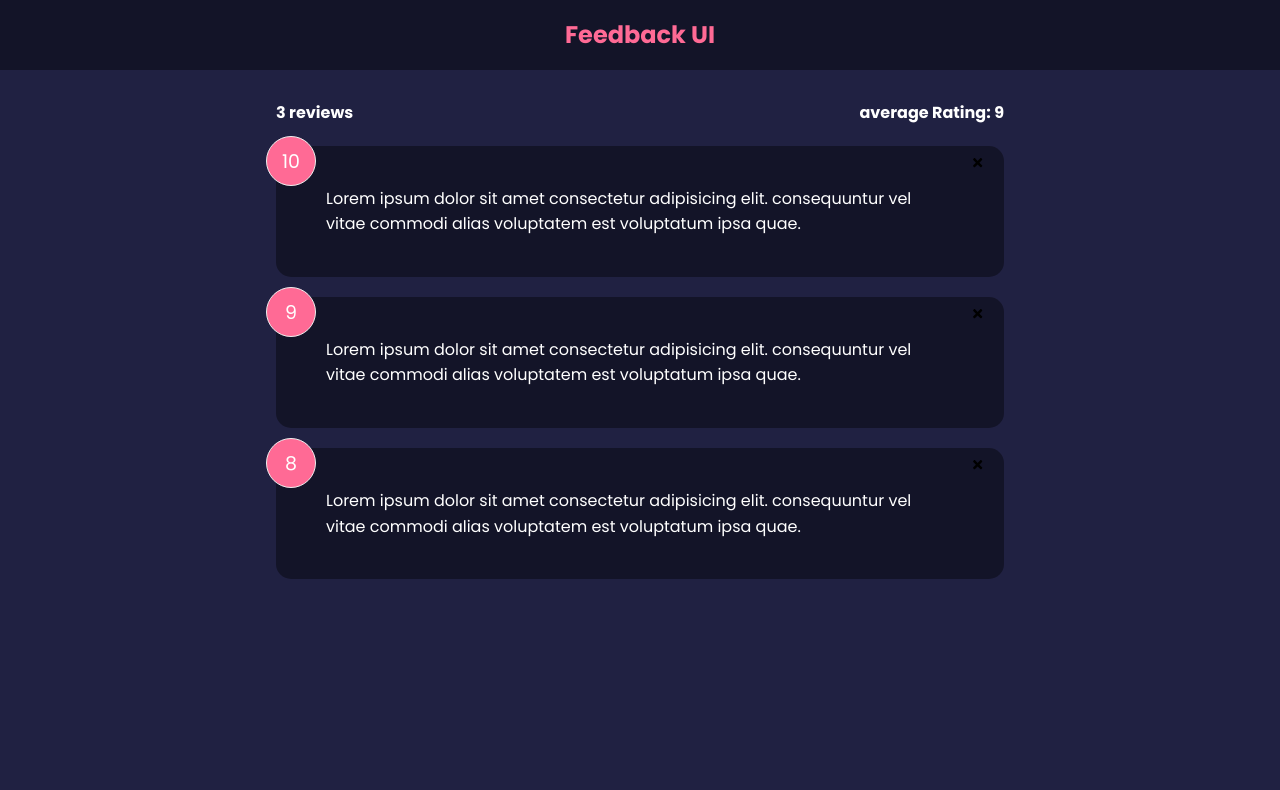
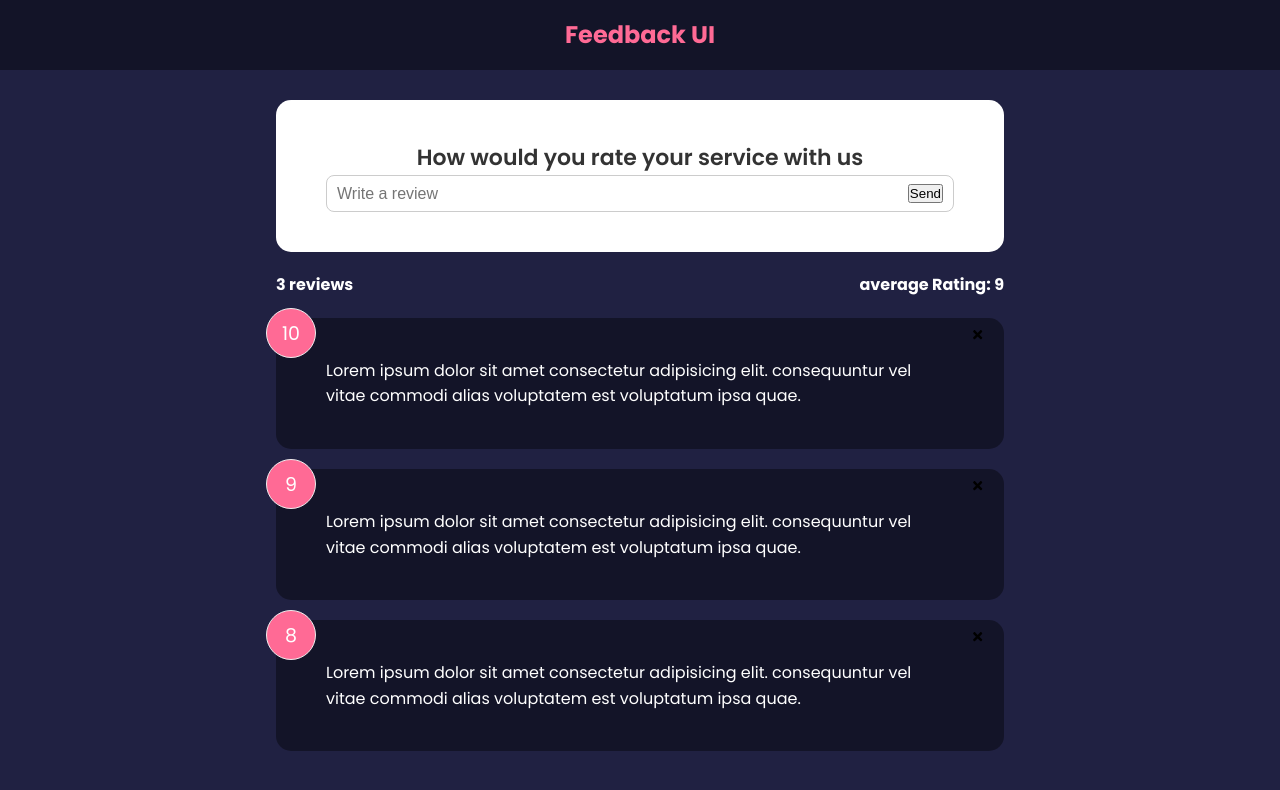
Before and after one commit to theKidCelo/FeedbackAPP, a React (Create React App) app in the folder feedback-app/: page / in a window 1280 px wide. Shown: the top 790 px of the page. Built offline with nearby package versions, Linux system fonts and the light colour scheme.

Commit message:
add a form component: need to complete rating select component

```diff
--- a/feedback-app/src/App.js
+++ b/feedback-app/src/App.js
@@ -3,6 +3,7 @@
 import Feedbacklist from "./commponents/Feedbacklist"
 import FeedbackStats from "./commponents/FeedbackStats"
 import FeedbackData from "./data/Feedbackdata"
+import FeedbackForm from "./commponents/FeedbackForm"
 
 function App() {
     const [feedback, setFeedback] = useState(FeedbackData)
@@ -17,6 +18,7 @@
     <>
     <Header />
     <div className="container">
+        <FeedbackForm />
         <FeedbackStats feedback={feedback}/>
         <Feedbacklist feedback = {feedback} handleDelete={deleteFeedback}/>
     </div>
--- /dev/null
+++ b/feedback-app/src/commponents/FeedbackForm.jsx
@@ -0,0 +1,24 @@
+import { useState } from "react"
+import Card from "./share/Card"
+
+function FeedbackForm() {
+    const [text, setText] = useState('')
+
+    const handleTextChange = (e) => {
+        setText(e.target.value)
+    }
+  return (
+    <Card>
+        <form>
+            <h2>How would you rate your service with us</h2>
+
+            <div className="input-group">
+                <input onChange={handleTextChange} type="text" placeholder="Write a review" value={text} />
+                <button className="submit">Send</button>
+            </div>
+            </form>
+    </Card>
+  )
+}
+
+export default FeedbackForm
```
